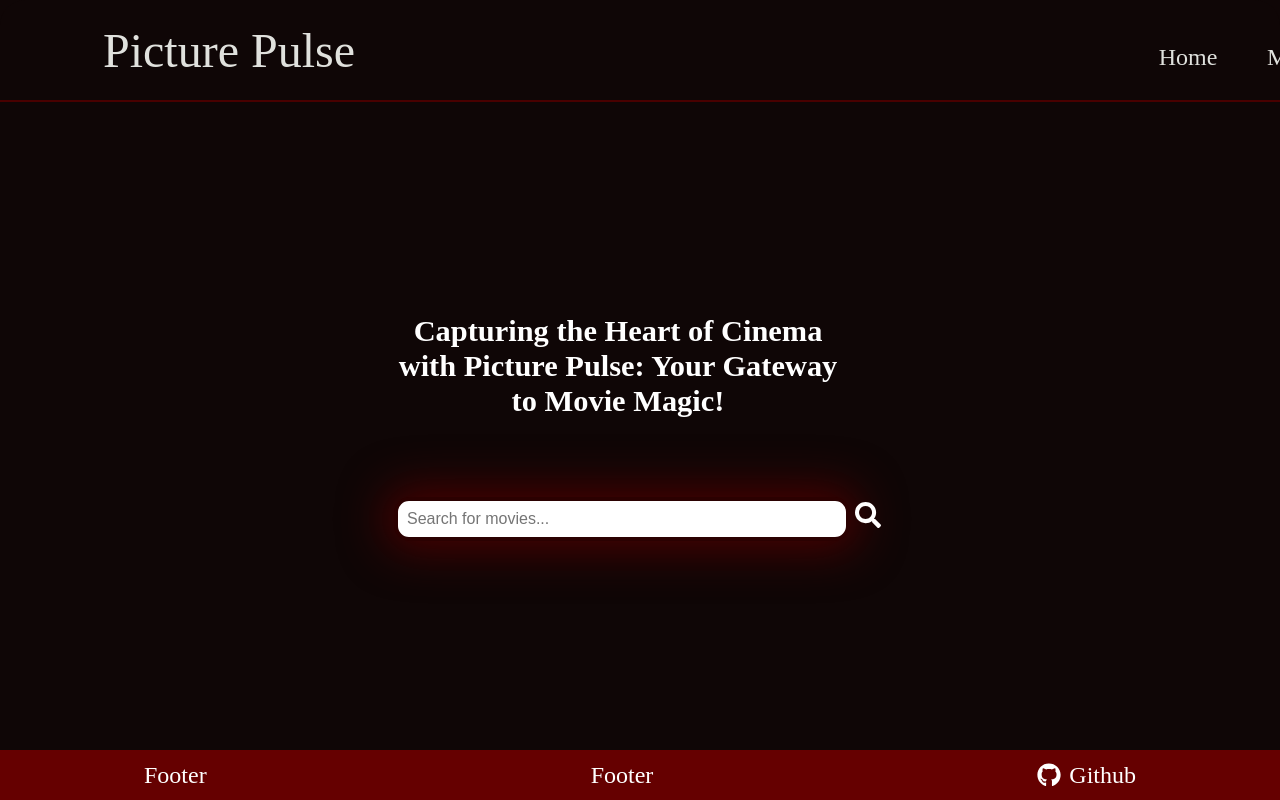
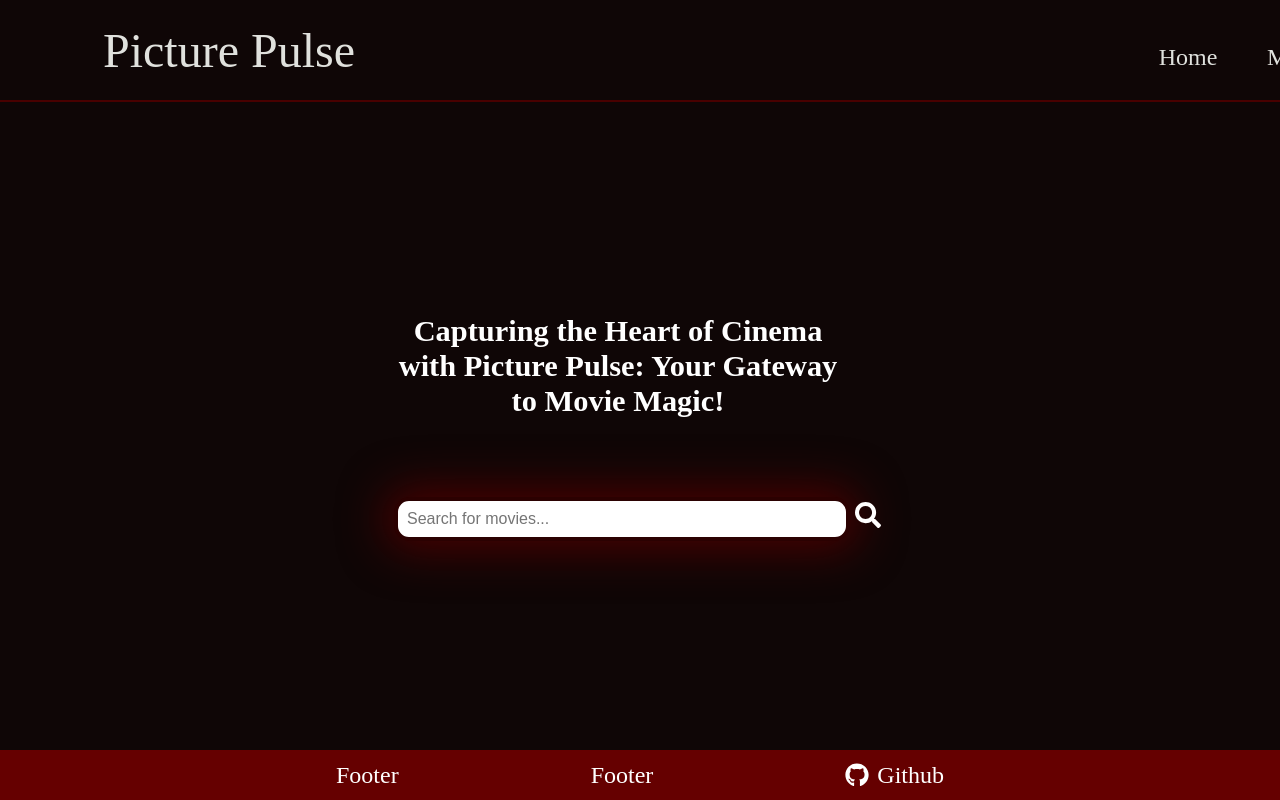
Before and after one commit to BrendanMcGaw/movie_database, a React (Create React App) app: page / in a window 1280 px wide. Shown: the top 800 px of the page. Built offline with nearby package versions, Linux system fonts and the light colour scheme; a web font is replaced by a local one.

Commit message:
Changed some minor css

```diff
--- a/package.json
+++ b/package.json
@@ -3,6 +3,7 @@
     "version": "0.1.0",
     "private": true,
     "dependencies": {
+        "@ant-design/icons": "^5.3.7",
         "@emotion/react": "^11.11.4",
         "@emotion/styled": "^11.11.5",
         "@testing-library/jest-dom": "^5.17.0",
--- a/src/App.tsx
+++ b/src/App.tsx
@@ -26,7 +26,7 @@ export type MovieCardProps = {
 const App: React.FC = () => {
     return (
         <div className="App">
-            <Navbar /> {/* Navbar is our header. */}
+            <Navbar />
             <main>
                 <Routes>
                     <Route path="/" element={<HomePage />} />
--- a/src/Components/Footer/FooterStyle.tsx
+++ b/src/Components/Footer/FooterStyle.tsx
@@ -7,7 +7,7 @@ export const StyledFooter = styled.footer`
     width: 100%;
     display: flex;
     flex-direction: row;
-    gap: 30vw;
+    gap: 15vw;
     justify-content: center;
     align-items: center;
     font-size: 1.5rem;
--- a/src/Styles/navbar.css
+++ b/src/Styles/navbar.css
@@ -8,8 +8,6 @@
     grid-template-rows: 100px;
     grid-template-columns: 458px 675px 110px 120px 120px 120px 145px 120px;
     border-bottom: 2px solid #490000; /* the 2 px extra for the home page height. */
-    border-top-left-radius: 25px;
-    border-top-right-radius: 25px;
 }
 
 .pageTitle {
```
Also changed, not shown: 1 other file (tests, documents, lock files or other folders).
